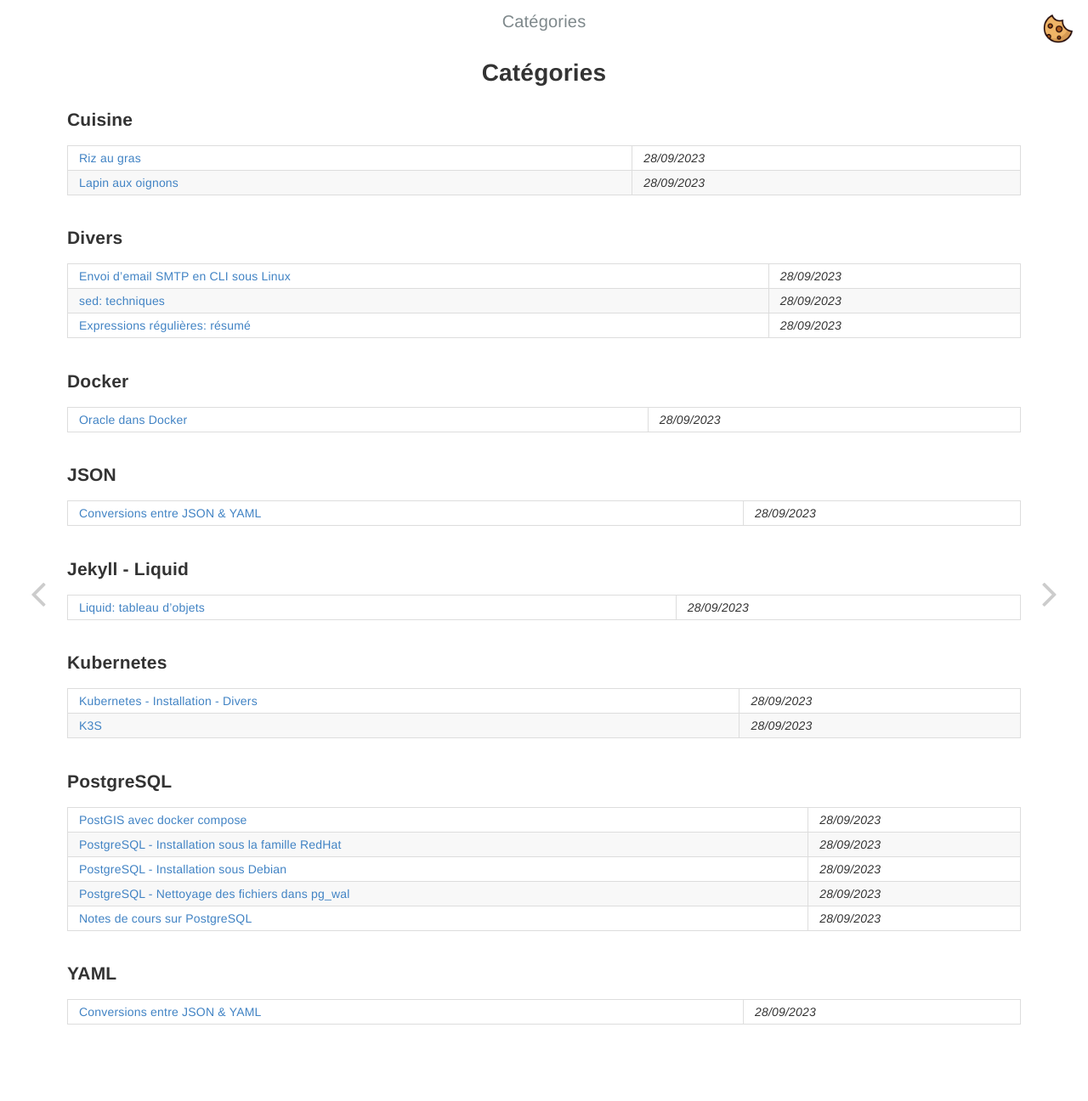
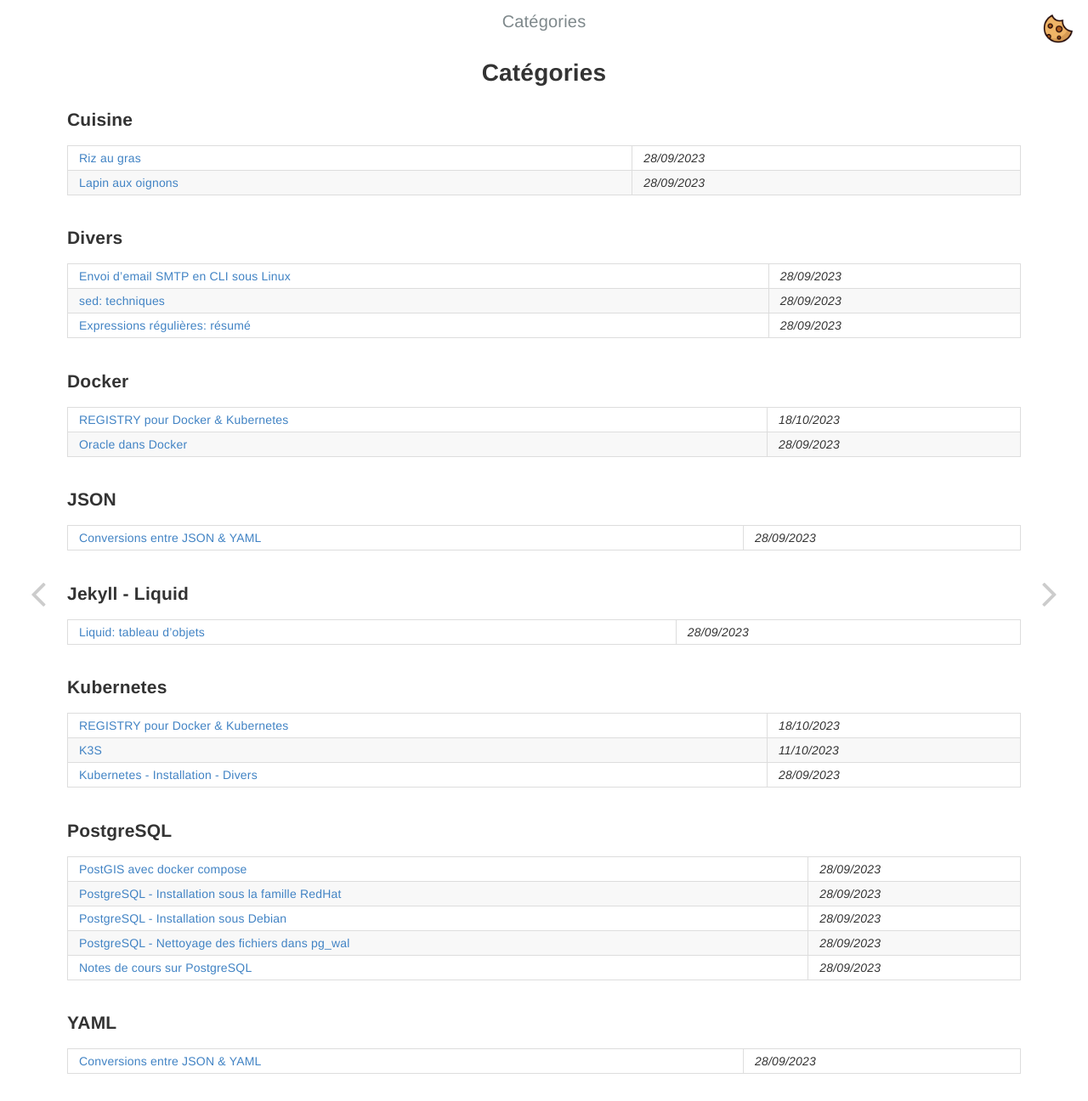
Before and after one commit to Grand-Dub/blog, a Jekyll site: the page built from _pages/categories.md, in a window 1280 px wide. Shown: the whole page at 85% size. Built offline with Jekyll 4.4.1, drawn with Linux system fonts in a browser that asks for light colours; part of the change alters nothing that is shown.

Commit message:
article sur Registry -> début

````diff
--- a/_includes/toc-date.html
+++ b/_includes/toc-date.html
@@ -31,7 +31,7 @@
                         {%- else %}
                         <li class="chapter" data-level="1.1" data-path="{{site.baseurl}}{{post.url}}">
                         {%- endif %}
-                            <a href="{{site.baseurl}}{{post.url}}">
+                            <a href="{{site.baseurl}}{{post.url}}" title="{{post.title | escape }}">
                                 {%- if collection.label=='pages' %}
                                     {%- case post.title | escape %}
                                         {% when "Catégories" %}
--- a/_includes/toc.html
+++ b/_includes/toc.html
@@ -131,7 +131,7 @@
                 {% capture anchorAttributes %}{{ anchorAttributes }} class="{{ include.anchor_class | split: '.' | join: ' ' }}"{% endcapture %}
             {% endif %}
 
-            {% capture listItem %}<a{{ anchorAttributes }}>{{ anchorBody }}</a>{% endcapture %}
+            {% capture listItem %}<a{{ anchorAttributes }} title="{{ anchorBody | strip_html  }}">{{ anchorBody }}</a>{% endcapture %}
         {% elsif skipNoIDs == true %}
             {% continue %}
         {% else %}
--- a/_posts/kubernetes/2023-08-24-k3s.md
+++ b/_posts/kubernetes/2023-08-24-k3s.md
@@ -1,6 +1,6 @@
 ---
 title: K3S
-date: 2023-09-28
+date: 2023-10-11
 category: Kubernetes
 tags:
   - K3S
@@ -52,7 +52,7 @@ mounts:
   - [ "/swapfile", "none", "swap", "defaults", "0", "0" ]
 
 runcmd:
-  - [ "dd", "if=/dev/zero", "of=/swapfile", "bs=1G", "count=1" ]
+  - [ "dd", "if=/dev/zero", "of=/swapfile", "bs=1M", "count=1024" ]
   - [ "chmod", "600", "/swapfile" ]
   - [ "mkswap", "/swapfile" ]
   - [ "swapon", "/swapfile" ]
--- /dev/null
+++ b/_posts/kubernetes/2023-10-09-registry.md
@@ -0,0 +1,182 @@
+---
+title: REGISTRY pour Docker & Kubernetes
+date: 2023-10-18
+categories:
+  - Kubernetes
+  - Docker
+layout: post
+description: "Techniques pour faire un Registry de containers via docker-compose avec ou sans TLS et/ou authentification via un classique htpasswd. En conclusion, configurer Kubernetes pour la confiance en des AC privés !"
+---
+
+Ici, nous allons faire un un *registry* de *containers* via un fichier *docker-compose*.
+Dans ce *docker-compose*, il y aura les directives pour la communication *HTTPS* et une authentification via *htpasswd* (*basic authentication*). Ces directives ne sont pas obligatoires pour le bon fonctionnement du *registry*.
+Si nous voulons une communication *HTTPS* entre *docker* et un *registry* privé, il faut que *docker* ait confiance en une AC privée (ou, ici, un certificat auto-signé). Nous verrons comment faire.
+Enfin, comme *Kubernetes* exige que le *registry* soit en *HTTPS*, nous allons faire un *playbook ansible* qui permet d'avoir confiance dans notre AC privée avec une spécification *yaml* équivalente au *docker-compose*.
+
+
+Création d'un certificat auto-signé avec **SAN** en utilisant *openssl*
+=======================================================================
+
+Pour un *registry* public, on peut toujours acheter un certificat ou utiliser *letsencrypt* (par exemple via pfSense+HA-Proxy, ce sera l'objet d'un futur article).
+Mais dans un contexte interne et privée, voici un un exemple de certificat valable 100 ans.
+
+> A partir d'ici, on considère que l'adresse IP de l'hôte *Docker* est **172.22.22.1**
+{: .block-tip }
+
+```sh
+openssl req -nodes -x509 -sha256 -newkey rsa:4096 \
+  -keyout server.key \
+  -out server.crt \
+  -days 35600 \
+  -subj "/C=FR/ST=Loire Atlantique/L=Nantes/O=IASC/OU=Infrastructure/CN=Grand Dub"  \
+  -addext "subjectAltName = DNS: granddub.lan, IP: 172.22.22.1"
+```
+
+> `-newkey` peut être `ED25519` mais la version du *registry* utilisée, `2.7.1`, le jour de ce test ne comprend apparemment pas cet algorithme !
+{: .block-tip }
+
+> **Vérification du contenu du certificat**
+```sh
+openssl x509 -text -noout -in server.crt
+```
+
+
+Configurer *docker* pour avoir confiance dans une AC privée
+=========================================================
+
+Ici, il s'agit du certificat auto-signé créé précédemment.
+
+- créer le répertoire `/etc/docker/certs.d/172.22.22.1:5000/`
+- y copier le fichier `server.crt`
+
+> Inutile de redémarrer le daemon *docker*
+{: .block-tip }
+
+Authentification dans le *registry* avec *local basic authentication*
+=====================================================================
+
+source: <https://docs.docker.com/registry/deploying/#native-basic-auth>{:target="_blank"}
+On peut aussi s'authentifier avec *LDAP*, *OAUTH*... (voir la documentation)
+
+Nous allons créer un fichier *htpasswd* local puis l'utiliser dans le *docker-compose*. Il faut bien sûr installer l'utilitaire *htpasswd* (il est dans le dépôt *Linux* classique: *apache2-utils* (du moins sur une distribution à base de *Debian*)).
+
+```sh
+htpasswd -Bbn granddub 'Pa$$w0rd' > htpasswd
+```
+
+*docker-compose* d'un *registry* avec *HTTPS*, authentification avec *htpasswd* et interface Web de gestion
+===========================================================================================================
+
+Ici, on utilise les fichiers créés précédemment.
+La version de l'image *registry* est à adapter selon les besoins **(et donc à tester)**.
+
+Tout est inspiré de <https://github.com/Joxit/docker-registry-ui>{:target="_blank"}
+
+```yaml
+version: "3.5"
+
+volumes:
+  registry-volume: # stockage des images et des métadonnées
+    name: registry-volume
+
+services:
+  registry:
+    image: registry:2.8.2
+    ports:
+      - 5000:5000
+    restart: always
+    volumes:
+      - registry-volume:/var/lib/registry
+      - /etc/timezone:/etc/timezone:ro
+      - /etc/localtime:/etc/localtime:ro
+
+      - ./config.yml:/etc/docker/registry/config.yml:ro # configuration modifiée
+      - ./server.crt:/cert/server.crt:ro # certificat pour HTTPS
+      - ./server.key:/cert/server.key:ro # clef privée associée
+      - ./htpasswd:/etc/docker/registry/htpasswd:ro # base de comptes utilisateurs
+
+  gui:
+    image: joxit/docker-registry-ui:2.5.5
+    ports:
+      - 80:80
+    restart: always
+    depends_on:
+      - registry
+    volumes:
+      - /etc/timezone:/etc/timezone:ro
+      - /etc/localtime:/etc/localtime:ro
+    environment:
+      - SINGLE_REGISTRY=true # pour ne pas avoir à configurer la page de browsing
+      - REGISTRY_TITLE=Docker Registry UI
+      - DELETE_IMAGES=true
+      - SHOW_CONTENT_DIGEST=true
+      - NGINX_PROXY_PASS_URL=https://registry:5000
+      - CATALOG_MIN_BRANCHES=1
+      - CATALOG_MAX_BRANCHES=1
+      - TAGLIST_PAGE_SIZE=100
+      - REGISTRY_SECURED=true # pour Basic Authentication
+      - CATALOG_ELEMENTS_LIMIT=1000
+      - SHOW_CATALOG_NB_TAGS=true # déconseillé sur les gros Registry (génère une requête supplémentaire par tag d'image)
+      - HISTORY_CUSTOM_LABELS=true
+```
+
+> ***config.yml***
+
+```yaml
+# version originale de la version 2.7.1 avec modifications indiquées
+
+version: 0.1
+log:
+  fields:
+    service: registry
+storage:
+  cache:
+    blobdescriptor: inmemory
+  filesystem:
+    rootdirectory: /var/lib/registry
+#modification: 2 lignes
+  delete:
+    enabled: true
+http:
+  addr: :5000
+  headers:
+    X-Content-Type-Options: [nosniff]
+    #modifications: 5 lignes -> CORS '*' pour joxit/docker-registry-ui par exemple
+    Access-Control-Allow-Origin: ['*']
+    Access-Control-Allow-Headers: ['Authorization', 'Accept']
+    Access-Control-Allow-Methods: ['HEAD', 'GET', 'OPTIONS', 'DELETE']
+    Access-Control-Expose-Headers: ['Docker-Content-Digest']
+    Access-Control-Allow-Credentials: [true] # autorise l'authentification mais incompatible avec Access-Control-Allow-Origin à '*' avec fetch() (à creuser)
+  #modifications: 3 lignes -> https
+  tls:
+    certificate: /cert/server.crt
+    key: /cert/server.key
+
+health:
+  storagedriver:
+    enabled: true
+    interval: 10s
+    threshold: 3
+
+```
+
+> On peut tester le *registry* sans utiliser l'interface Web avec:
+> ```sh
+> curl 'https://granddub:Pa$$w0rd@172.22.22.1:5000/v2/' -kI
+> # doit retourner HTTP 200 et:
+> curl 'https://granddub:pwd@172.22.22.1:5000/v2/' -kI
+> # doit retourner HTTP 401 car le mot de passe est erroné
+> ```
+{: .block-tip }
+
+> **DELETE**
+>
+> via l'API cela ne supprime que les métadonnées!
+>
+> Pour supprimer le stockage:
+> - être idéalement en lecture seule sur le service (comment ?)
+> - `/bin/registry garbage-collect /etc/docker/registry/config.yml`
+> - après suppression du dernier tag d'un repo:
+>   - supprimer physiquement le repo (son nom) dans `/var/lib/registry/docker/registry/v2/repositories/`
+> - redémarrer le container (sinon le stockage est bien supprimé mais le service croit qu'il existe toujours)
+{: .block-warning }
````
Also changed, not shown: index.md (+1 -0 lines).
